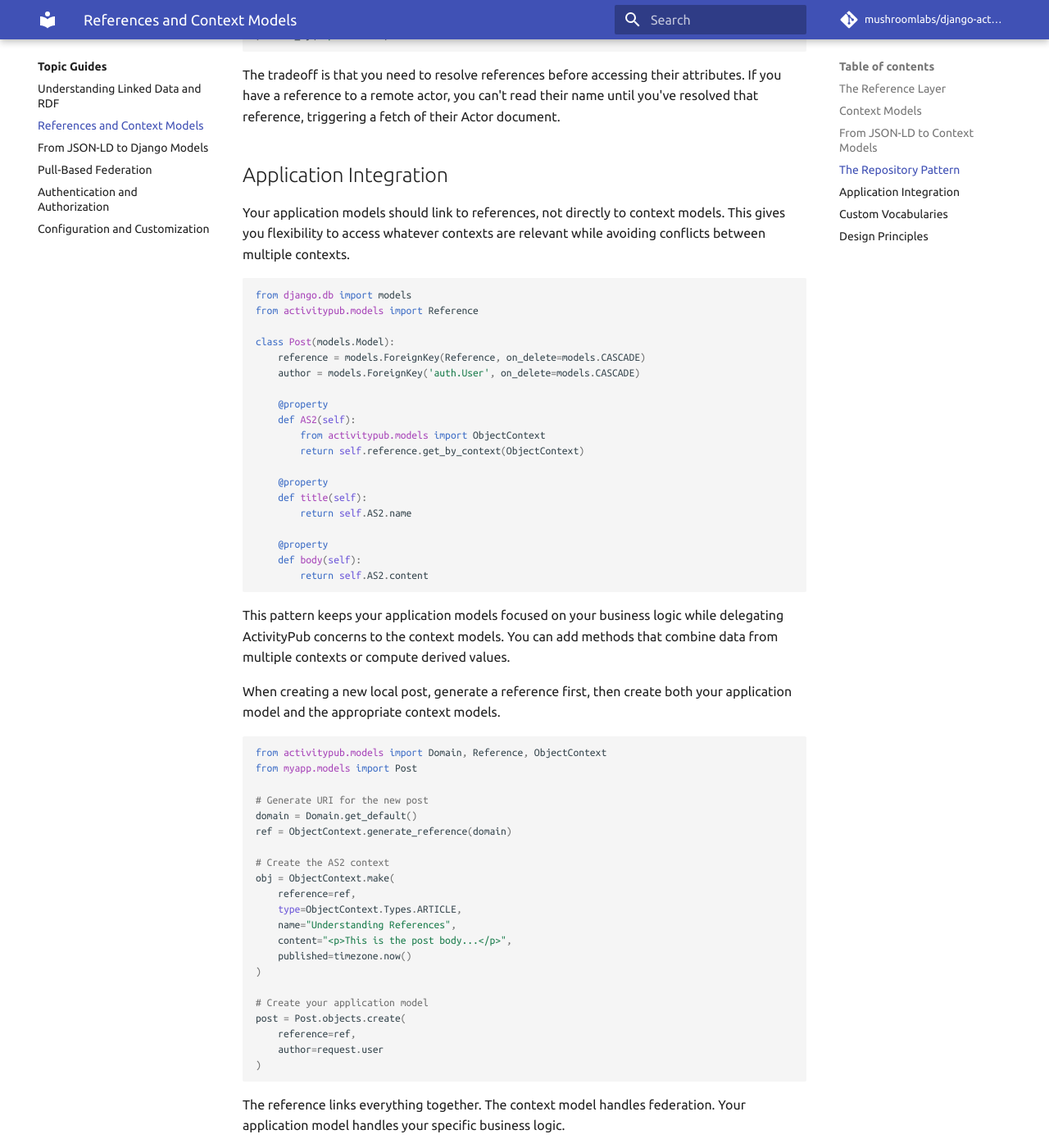
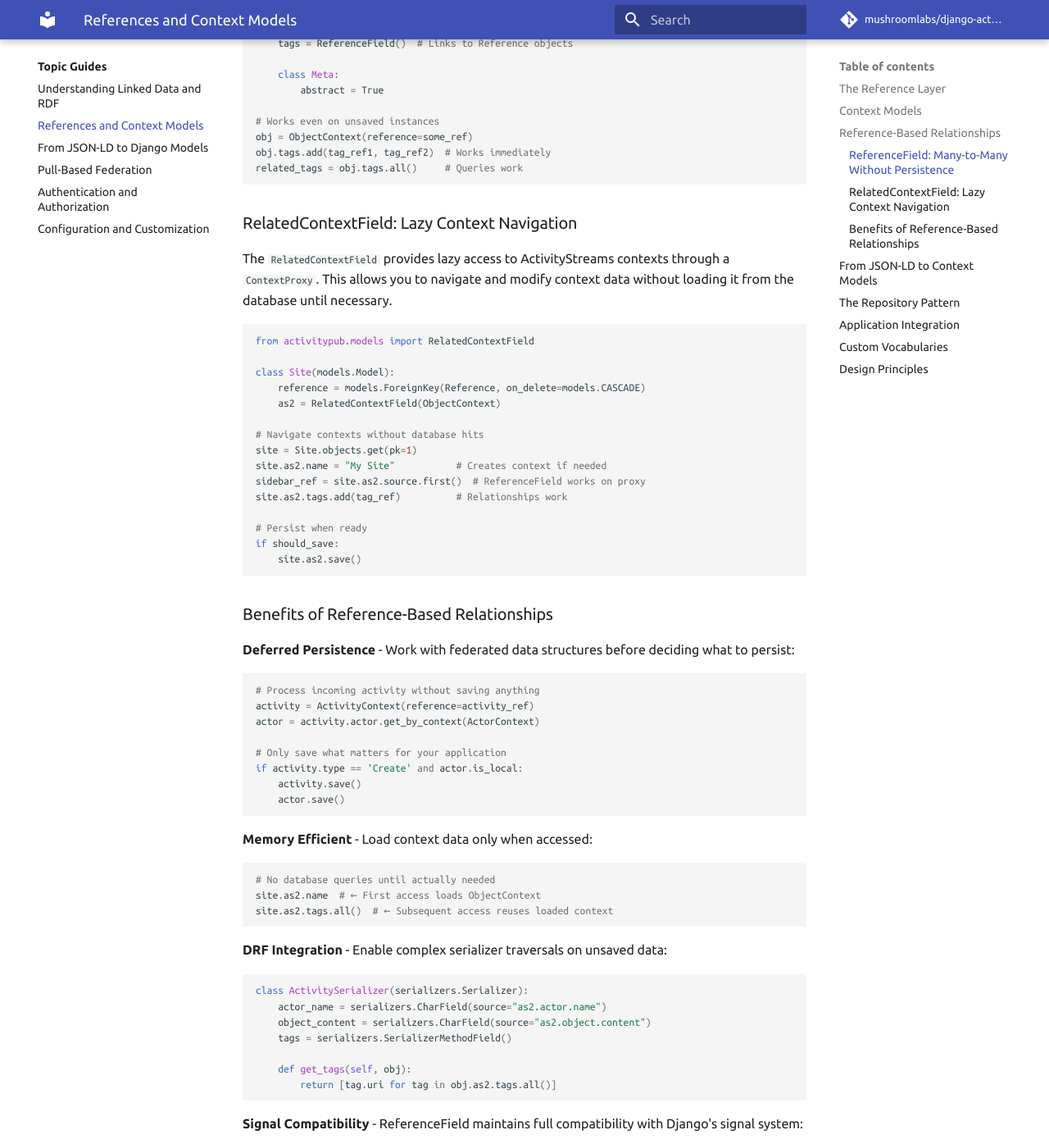
Before and after one commit to mushroomlabs/django-activitypub-toolkit, an MkDocs documentation site: the page built from docs/pages/topics/reference_context_architecture.md, in a window 1280 px wide and 1400 px high, scrolled down 2610 px. Shown: the whole window at 82% size. Built offline with MkDocs 1.6.1 and Material for MkDocs 9.7.7, drawn with Linux system fonts in a browser that asks for light colours; some of the changed text lies outside the part shown.

Commit message:
Implement ReferenceField for federation-first relationships
- Add ReferenceField, RelatedContextField, and ReferenceRelationship for managing ActivityPub relationships without data persistence
- Enable relationship management on unsaved model instances
- Fix through model creation to use proper reference-based foreign keys
- Regenerate initial migration with 39 through models for concrete classes only
- Add comprehensive documentation: topics guide, how-to guide, and API reference
- Ensure Django signal compatibility and proper migration tracking

````diff
--- a/docs/pages/topics/reference_context_architecture.md
+++ b/docs/pages/topics/reference_context_architecture.md
@@ -47,6 +47,121 @@ A single reference can have multiple context models attached. An actor might hav
 
 Context models discriminate by object type and application identity, not just namespace presence. A Lemmy community context model would check both that the object is a Group type AND that it has Lemmy-specific properties, ensuring it only processes objects from the expected application.
 
+## Reference-Based Relationships
+
+Traditional Django many-to-many relationships require both sides of the relationship to have primary keys. This creates a chicken-and-egg problem when working with federated content that may not be persisted immediately. The toolkit solves this with **reference-based relationships** that link via `Reference` objects instead of model primary keys.
+
+### ReferenceField: Many-to-Many Without Persistence
+
+The `ReferenceField` is a specialized many-to-many field that creates relationships between `Reference` objects rather than model instances. This enables several key capabilities:
+
+- **Query relationships on unsaved instances** - Access related data before saving the model
+- **Lazy context loading** - Load ActivityStreams contexts only when needed
+- **Federation-first design** - Work with references before resolving their content
+
+Instead of creating through tables with `source_model_id → target_model_id`, `ReferenceField` creates tables with `source_reference_id → target_reference_id`:
+
+```sql
+-- Traditional M2M through table
+CREATE TABLE app_model_tags (
+    id INTEGER PRIMARY KEY,
+    model_id INTEGER REFERENCES app_model(id),
+    tag_id INTEGER REFERENCES app_tag(id)
+);
+
+-- ReferenceField through table
+CREATE TABLE app_model_tags (
+    id INTEGER PRIMARY KEY,
+    source_reference_id INTEGER REFERENCES activitypub_reference(id),
+    target_reference_id INTEGER REFERENCES activitypub_reference(id)
+);
+```
+
+Usage example:
+
+```python
+from activitypub.models import ReferenceField
+
+class ObjectContext(models.Model):
+    reference = models.OneToOneField(Reference, on_delete=models.CASCADE)
+    tags = ReferenceField()  # Links to Reference objects
+
+    class Meta:
+        abstract = True
+
+# Works even on unsaved instances
+obj = ObjectContext(reference=some_ref)
+obj.tags.add(tag_ref1, tag_ref2)  # Works immediately
+related_tags = obj.tags.all()     # Queries work
+```
+
+### RelatedContextField: Lazy Context Navigation
+
+The `RelatedContextField` provides lazy access to ActivityStreams contexts through a `ContextProxy`. This allows you to navigate and modify context data without loading it from the database until necessary.
+
+```python
+from activitypub.models import RelatedContextField
+
+class Site(models.Model):
+    reference = models.ForeignKey(Reference, on_delete=models.CASCADE)
+    as2 = RelatedContextField(ObjectContext)
+
+# Navigate contexts without database hits
+site = Site.objects.get(pk=1)
+site.as2.name = "My Site"           # Creates context if needed
+sidebar_ref = site.as2.source.first()  # ReferenceField works on proxy
+site.as2.tags.add(tag_ref)          # Relationships work
+
+# Persist when ready
+if should_save:
+    site.as2.save()
+```
+
+### Benefits of Reference-Based Relationships
+
+**Deferred Persistence** - Work with federated data structures before deciding what to persist:
+
+```python
+# Process incoming activity without saving anything
+activity = ActivityContext(reference=activity_ref)
+actor = activity.actor.get_by_context(ActorContext)
+
+# Only save what matters for your application
+if activity.type == 'Create' and actor.is_local:
+    activity.save()
+    actor.save()
+```
+
+**Memory Efficient** - Load context data only when accessed:
+
+```python
+# No database queries until actually needed
+site.as2.name  # ← First access loads ObjectContext
+site.as2.tags.all()  # ← Subsequent access reuses loaded context
+```
+
+**DRF Integration** - Enable complex serializer traversals on unsaved data:
+
+```python
+class ActivitySerializer(serializers.Serializer):
+    actor_name = serializers.CharField(source="as2.actor.name")
+    object_content = serializers.CharField(source="as2.object.content")
+    tags = serializers.SerializerMethodField()
+
+    def get_tags(self, obj):
+        return [tag.uri for tag in obj.as2.tags.all()]
+```
+
+**Signal Compatibility** - ReferenceField maintains full compatibility with Django's signal system:
+
+```python
+@receiver(m2m_changed, sender=ObjectContext.tags.through)
+def on_tags_changed(sender, instance, action, pk_set, **kwargs):
+    if action == 'post_add':
+        # Handle tag additions
+        pass
+```
+
 ## From JSON-LD to Context Models
 
 When a remote JSON-LD document arrives, the toolkit processes it through a defined pipeline. First, the document is stored as a `LinkedDataDocument` associated with its reference. Then the document is parsed into an RDF graph using rdflib.
@@ -82,24 +197,22 @@ Your application models should link to references, not directly to context model
 
 ```python
 from django.db import models
-from activitypub.models import Reference
+from activitypub.models import Reference, RelatedContextField
 
 class Post(models.Model):
     reference = models.ForeignKey(Reference, on_delete=models.CASCADE)
     author = models.ForeignKey('auth.User', on_delete=models.CASCADE)
 
-    @property
-    def AS2(self):
-        from activitypub.models import ObjectContext
-        return self.reference.get_by_context(ObjectContext)
+    # Use RelatedContextField for convenient access
+    as2 = RelatedContextField(ObjectContext)
 
     @property
     def title(self):
-        return self.AS2.name
+        return self.as2.name
 
     @property
     def body(self):
-        return self.AS2.content
+        return self.as2.content
 ```
 
 This pattern keeps your application models focused on your business logic while delegating ActivityPub concerns to the context models. You can add methods that combine data from multiple contexts or compute derived values.
@@ -138,7 +251,7 @@ Applications that work with specialized object types create their own context mo
 
 ```python
 from rdflib import Namespace
-from activitypub.models import AbstractContextModel
+from activitypub.models import AbstractContextModel, ReferenceField
 from activitypub.contexts import AS2, LEMMY, SCHEMA, LEMMY_CONTEXT
 from django.db import models
 
@@ -154,6 +267,9 @@ class LemmyCommunityContext(AbstractContextModel):
 
         # Schema.org fields not covered by other contexts
         'language': SCHEMA.inLanguage,
+
+        # Use ReferenceField for relationships
+        'moderators': LEMMY.moderators,
     }
 
     # Only fields specific to this context
@@ -161,6 +277,9 @@ class LemmyCommunityContext(AbstractContextModel):
     locked = models.BooleanField(default=False)
     posting_restricted_to_mods = models.BooleanField(default=False)
     language = models.CharField(max_length=10, null=True, blank=True)
+
+    # ReferenceField works on unsaved instances
+    moderators = ReferenceField()
 
     @classmethod
     def should_handle_reference(cls, g, reference):
@@ -206,4 +325,6 @@ The reference-context architecture embodies several key principles:
 
 **Explicit resolution.** You control when to fetch remote data. References can exist without resolved data until you need it.
 
+**Federation-first relationships.** ReferenceField and RelatedContextField enable working with federated data structures before deciding what to persist, supporting lazy loading and deferred persistence patterns.
+
 These principles guide how you build applications on the toolkit. Think in terms of references when navigating the graph. Think in terms of contexts when working with specific vocabularies. Think in terms of Django models when implementing your application logic.
--- a/pyproject.toml
+++ b/pyproject.toml
@@ -4,7 +4,7 @@ build-backend = "setuptools.build_meta"
 
 [project]
 name = "django-activitypub-toolkit"
-version = "0.1.3"
+version = "0.1.4"
 requires-python = ">= 3.9,<4"
 description = "Django pluggable application to ActivityPub servers"
 authors = [{name = "Raphael Lullis", email = "raphael@mushroomlabs.com"}]
````
Also changed, not shown: CHANGELOG.md (added, +140 -0 lines), docs/pages/howtos/index.md (+2 -1 lines), docs/pages/howtos/reference_based_relationships.md (added, +311 -0 lines), docs/pages/references/models.md (+13 -25 lines), 7 other files.
